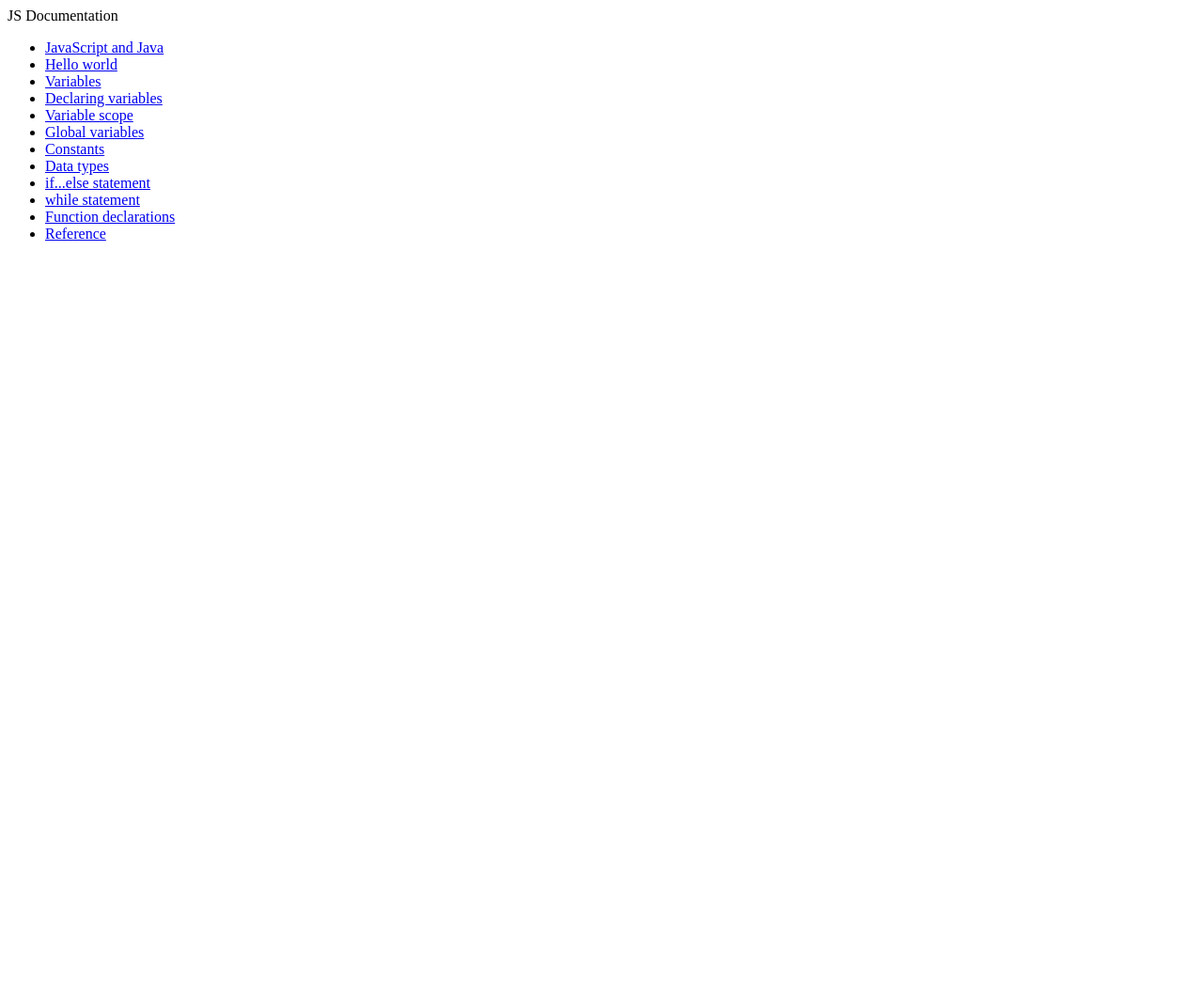
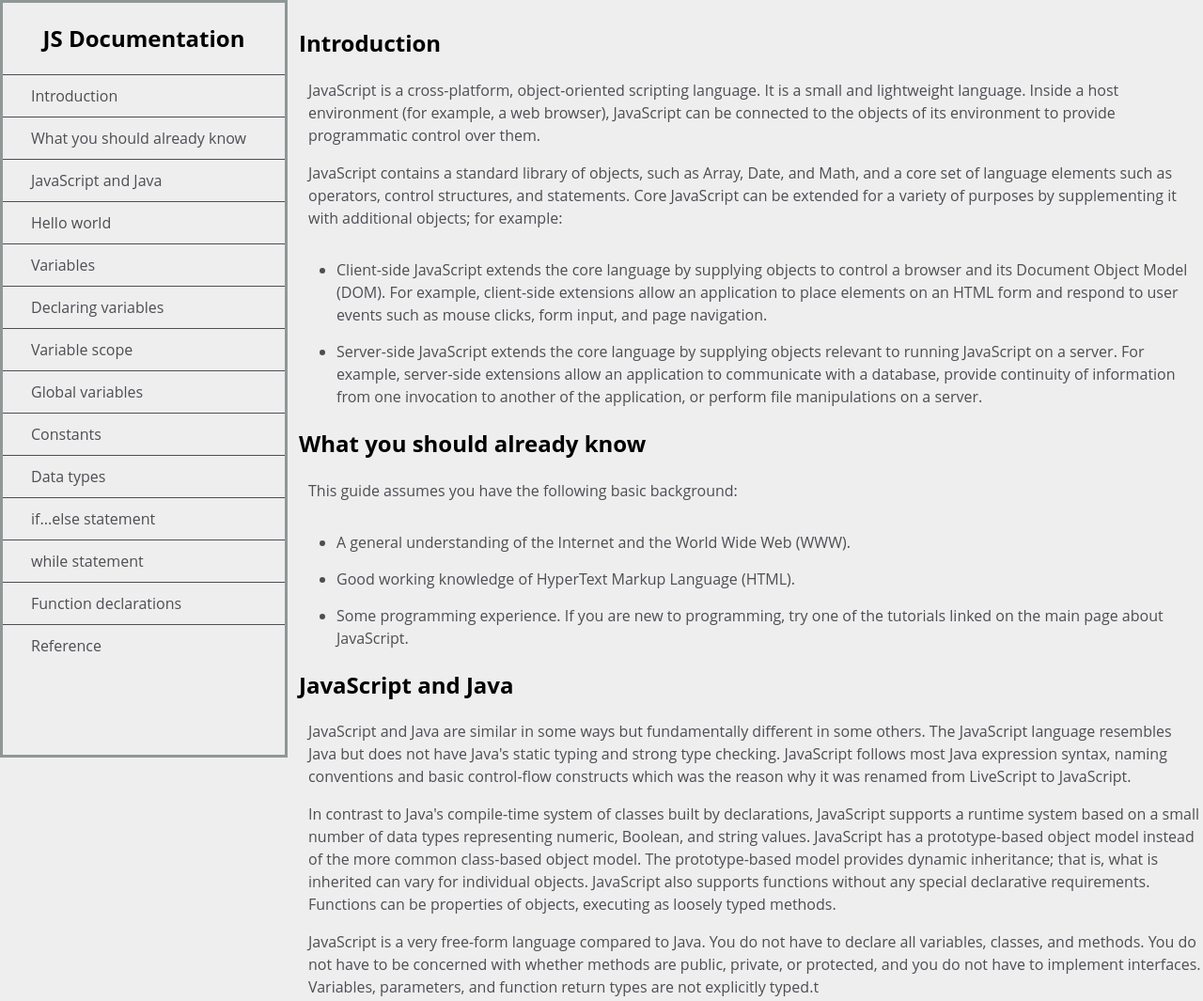
Before and after one commit to Note45/FCC-web-design-projects, a plain HTML site: page technical-documentation-page/index.html in a window 1280 px wide. Shown: the whole page at 94% size. Before the commit the page ends 800 px from the top, so only its background shows below. Drawn offline with Linux system fonts and the light colour scheme.

Commit message:
Add styles to nav bar and created main conent on Technical Documentation Page project

```diff
--- a/technical-documentation-page/index.html
+++ b/technical-documentation-page/index.html
@@ -1,15 +1,19 @@
 <!DOCTYPE HTML>
 <html>
   <head>
-    <title>Tribute Page</title>
+    <title>Technical Documentation Page</title>
     <link rel="stylesheet" type="text/css" href="styles.css">
   </head>
   <body>
-    <div id='main-container'>
     <nav id='navbar'>
-        <header>JS Documentation</header>
+      <header>
+        <h1>JS Documentation</h1>
+      </header>
+
       <ul>
-          <li><a class='nav-link' href='#'>JavaScript and Java</a></li>
+        <li><a class='nav-link' href='#Introduction'>Introduction</a></li>
+        <li><a class='nav-link' href='#What_you_should_already_know'>What you should already know</a></li>
+        <li><a class='nav-link' href='#JavaScript_and_Java'>JavaScript and Java</a></li>
         <li><a class='nav-link' href='#'>Hello world</a></li>
         <li><a class='nav-link' href='#'>Variables</a></li>
         <li><a class='nav-link' href='#'>Declaring variables</a></li>
@@ -25,16 +29,60 @@
     </nav>
 
     <main id='main-doc'>
-        <section class='main-section'>
+      <section id='Introduction' class='main-section'>
+        <header>
+          <h1>Introduction</h1>
+        </header>
 
+        <p>
+          JavaScript is a cross-platform, object-oriented scripting language. It is a small and lightweight language. Inside a host environment (for example, a web browser), JavaScript can be connected to the objects of its environment to provide programmatic control over them.
+        </p>
+
+        <p>
+          JavaScript contains a standard library of objects, such as Array, Date, and Math, and a core set of language elements such as operators, control structures, and statements. Core JavaScript can be extended for a variety of purposes by supplementing it with additional objects; for example:
+        </p>
+
+        <ul>
+          <li>
+            Client-side JavaScript extends the core language by supplying objects to control a browser and its Document Object Model (DOM). For example, client-side extensions allow an application to place elements on an HTML form and respond to user events such as mouse clicks, form input, and page navigation.
+          </li>
+
+          <li>
+            Server-side JavaScript extends the core language by supplying objects relevant to running JavaScript on a server. For example, server-side extensions allow an application to communicate with a database, provide continuity of information from one invocation to another of the application, or perform file manipulations on a server.
+          </li>
+        </ul>
       </section>
 
-        <section class='main-section'>
+      <section id='What_you_should_already_know' class='main-section'>
+        <header>
+          <h1>What you should already know</h1>
+        </header>
 
+        <p>This guide assumes you have the following basic background:</p>
+
+        <ul>
+          <li>A general understanding of the Internet and the World Wide Web (WWW).</li>
+          <li>Good working knowledge of HyperText Markup Language (HTML).</li>
+          <li>Some programming experience. If you are new to programming, try one of the tutorials linked on the main page about JavaScript.</li>
+        </ul>
       </section>
 
-        <section class='main-section'>
+      <section id='JavaScript_and_Java' class='main-section'>
+        <header>
+          <h1>JavaScript and Java</h1>
+        </header>
 
+        <p>
+          JavaScript and Java are similar in some ways but fundamentally different in some others. The JavaScript language resembles Java but does not have Java's static typing and strong type checking. JavaScript follows most Java expression syntax, naming conventions and basic control-flow constructs which was the reason why it was renamed from LiveScript to JavaScript.
+        </p>
+
+        <p>
+          In contrast to Java's compile-time system of classes built by declarations, JavaScript supports a runtime system based on a small number of data types representing numeric, Boolean, and string values. JavaScript has a prototype-based object model instead of the more common class-based object model. The prototype-based model provides dynamic inheritance; that is, what is inherited can vary for individual objects. JavaScript also supports functions without any special declarative requirements. Functions can be properties of objects, executing as loosely typed methods.
+        </p>
+
+        <p>
+          JavaScript is a very free-form language compared to Java. You do not have to declare all variables, classes, and methods. You do not have to be concerned with whether methods are public, private, or protected, and you do not have to implement interfaces. Variables, parameters, and function return types are not explicitly typed.t
+        </p>
       </section>
 
       <section class='main-section'>
@@ -77,6 +125,5 @@
 
       </section>
     </main>
-    </div>
   </body>
 </html>
--- a/technical-documentation-page/styles.css
+++ b/technical-documentation-page/styles.css
@@ -0,0 +1,61 @@
+body {
+  background-color: #eee;
+  font-family: "Open Sans", Arial, sans-serif;
+  flex-direction: column;
+  line-height: 1.5;
+}
+
+
+#navbar {
+  position: fixed;
+  min-width: 290px;
+  top: 0px;
+  left: 0px;
+  width: 300px;
+  height: 100%;
+  border: solid;
+  border-color: rgba(0, 22, 22, 0.4);
+}
+
+#navbar ul {
+  height: 88%;
+  padding: 0;
+  overflow-y: auto;
+  overflow-x: hidden;
+}
+
+#navbar header {
+  margin: 20px;
+  text-align: center;
+}
+
+#navbar li{
+  color: #4d4e53;
+  border-top: 1px solid;
+  list-style: none;
+  position: relative;
+  width: 100%;
+}
+
+#navbar ul a {
+  display: block;
+  padding: 10px 30px;
+  color: #4d4e53;
+  text-decoration: none;
+  cursor: pointer;
+}
+
+#main-doc {
+  position: absolute;
+  margin-left: 310px;
+}
+
+#main-doc p {
+  margin-left: 10px;
+  color: #4d4e53;
+}
+
+#main-doc li {
+  color: #4d4e53;
+  padding-top: 15px;
+}
```
Lines whose indentation alone changed are shown as unchanged.
